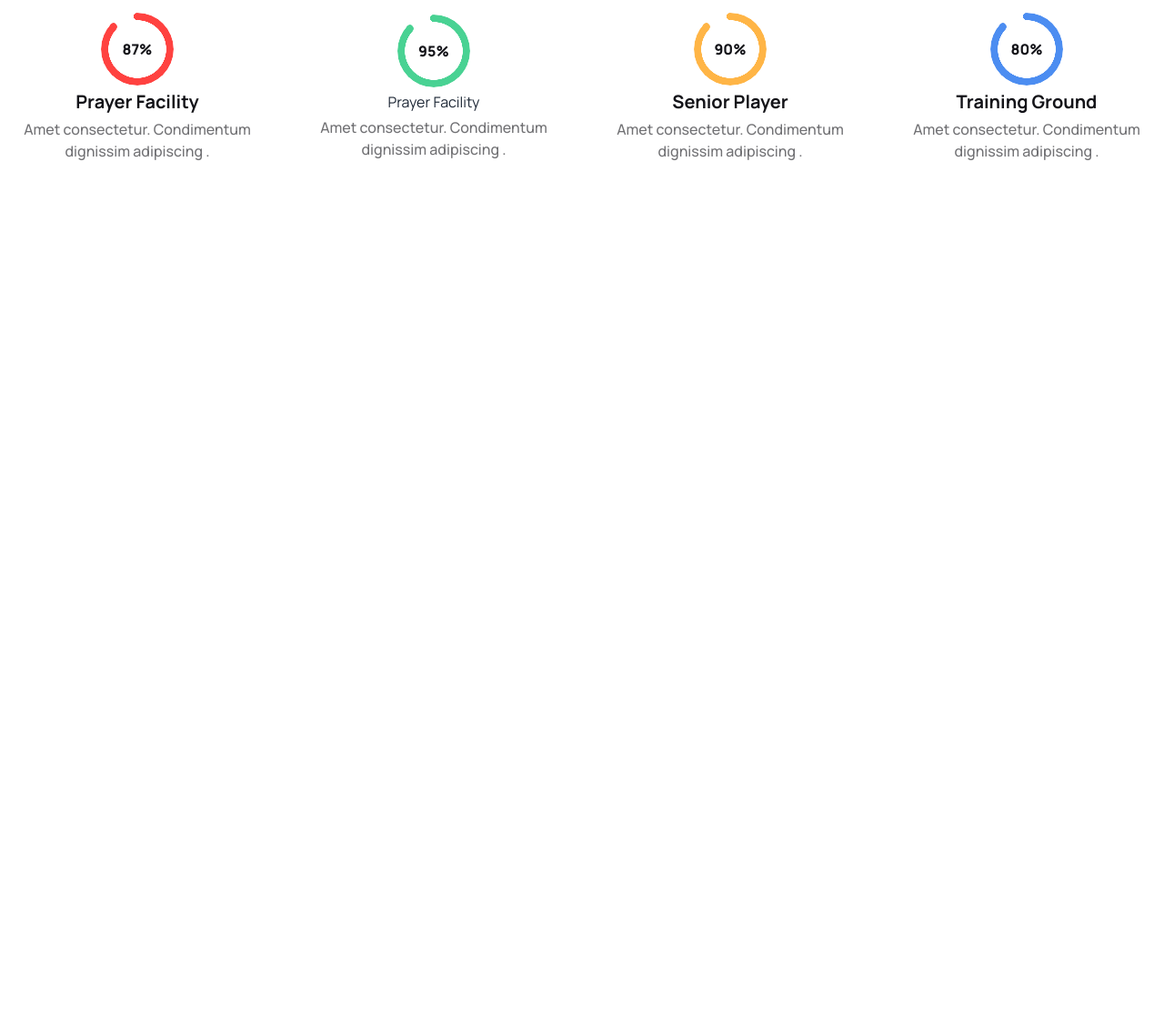
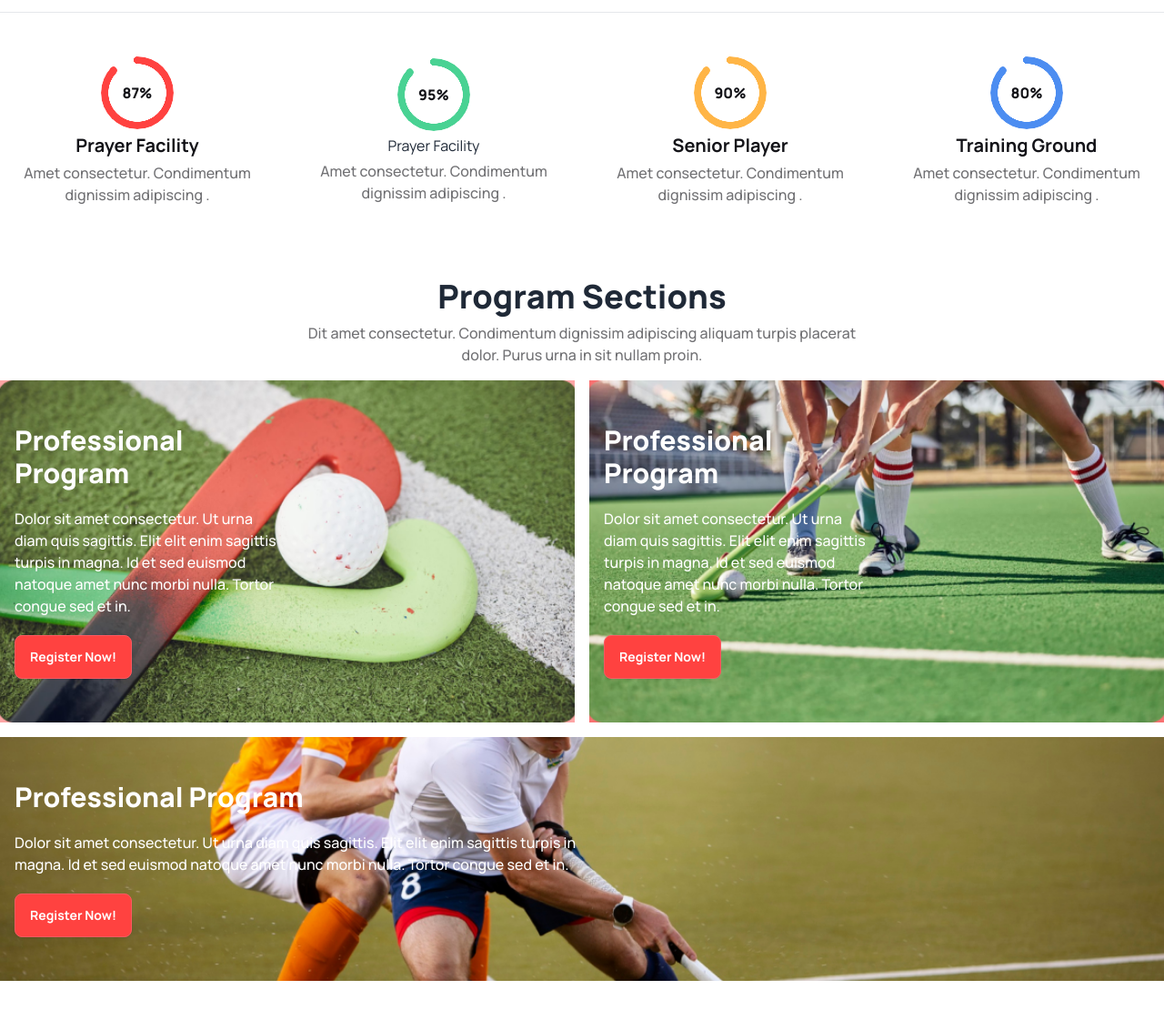
Before and after one commit to Imran-Hossain-Dev/hockeys, a plain HTML site: page index.html in a window 1280 px wide. Shown: the part 756-1866 px from the top of the page at 91% size. Before the commit the page ends 950 px from the top, so only its background shows below. Drawn offline with nearby package versions, Linux system fonts and the light colour scheme.

Commit message:
added program section

```diff
--- a/index.html
+++ b/index.html
@@ -14,6 +14,8 @@
     <link href="https://cdn.jsdelivr.net/npm/daisyui@4.6.0/dist/full.min.css" rel="stylesheet" type="text/css" />
 <script src="https://cdn.tailwindcss.com"></script>
 
+<!-- custom coller -->
+
 
 <script>
     tailwind.config = {
@@ -28,6 +30,11 @@
       }
     }
   </script>
+
+  <!-- custom background -->
+
+
+
 
 <style>
     body{
@@ -68,7 +75,7 @@
 
     <!-- Hockeys Club section  start -->
 
-    <div class="container mx-auto my-4">
+    <div class="container mx-auto my-8">
         <div>
             <hr>
             <div class=" flex flex-col lg:w-[50%] mx-auto text-center py-4 space-y-2  ">
@@ -77,7 +84,7 @@
             </div>
             <hr>
 
-            <div class="my-4 grid lg:grid-cols-4 gap-6">
+            <div class="my-4 grid lg:grid-cols-4 gap-6 py-8">
                 <div class="flex flex-col justify-center items-center gap-1">
                     <div class="radial-progress text-[#FF4240] " style="--value:87;"            role="progressbar"> <span class="text-my-text font-extrabold">87%</span>
                     </div>
@@ -111,5 +118,55 @@
     <!-- Hockeys Club section end -->
 
 
+    <!-- Program section start -->
+    <div class="container mx-auto my-8">
+        <div class="flex flex-col lg:w-[50%] mx-auto text-center py-4 space-y-2 ">
+            <h3 class="text-4xl font-extrabold flex justify-center">Program Sections</h3>
+            <p class="text-base font-medium flex justify-center text-center text-p-text">Dit amet consectetur. Condimentum dignissim adipiscing aliquam turpis placerat dolor. Purus urna in sit nullam proin. </p>
+        </div>
+        <div class="grid grid-cols-12 gap-4  border-r-[p-text]-100">
+            <div class="lg:col-span-6 col-span-12 bg-red-300" >
+
+                <div class=" lg:col-span-12 col-span-12 mx-auto w-full max-w-{100%} bg-cover bg-no-repeat  bg-center" style="background-image:url(./Images/2.png);">
+                    <div class="flex flex-col py-12 gap-5 pl-4    lg:w-[50%]">
+                        <h4 class="text-3xl text-[#FFF] font-extrabold ">Professional Program</h4>
+                        <p class="font-medium text-[#fff]">Dolor sit amet consectetur. Ut urna diam quis sagittis. Elit elit
+                            enim sagittis turpis in magna. Id et sed euismod natoque amet nunc morbi nulla. Tortor congue sed et in.</p>
+                        <div>
+                            <button class="btn btn-error bg-[#FF4240] text-white">Register Now!</button>
+                        </div>
+                    </div>
+            </div>
+            </div>
+
+            <div class="lg:col-span-6 col-span-12 bg-red-400">
+                <div class=" lg:col-span-12 col-span-12 mx-auto w-full max-w-{100%} bg-cover bg-no-repeat  bg-center" style="background-image:url(./Images/3.png);">
+                    <div class="flex flex-col py-12 gap-5 pl-4    lg:w-[50%]">
+                        <h4 class="text-3xl text-[#FFF] font-extrabold ">Professional Program</h4>
+                        <p class="font-medium text-[#fff]">Dolor sit amet consectetur. Ut urna diam quis sagittis. Elit elit
+                            enim sagittis turpis in magna. Id et sed euismod natoque amet nunc morbi nulla. Tortor congue sed et in.</p>
+                        <div>
+                            <button class="btn btn-error bg-[#FF4240] text-white">Register Now!</button>
+                        </div>
+                    </div>
+            </div>
+
+            </div>
+            <div class=" lg:col-span-12 col-span-12 mx-auto w-full max-w-{100%} bg-cover bg-no-repeat  bg-center" style="background-image:url(./Images/4.png);">
+                <div class="flex flex-col py-12 gap-5 pl-4    lg:w-[50%]">
+                    <h4 class="text-3xl text-[#FFF] font-extrabold ">Professional Program</h4>
+                    <p class="font-medium text-[#fff]">Dolor sit amet consectetur. Ut urna diam quis sagittis. Elit elit
+                        enim sagittis turpis in magna. Id et sed euismod natoque amet nunc morbi nulla. Tortor congue sed et in.</p>
+                    <div>
+                        <button class="btn btn-error bg-[#FF4240] text-white">Register Now!</button>
+                    </div>
+                </div>
+        </div>
+    </div>
+    <!-- Program section End -->
+
+    <!-- New Products Section -->
+
+
 </body>
 </html>
```
